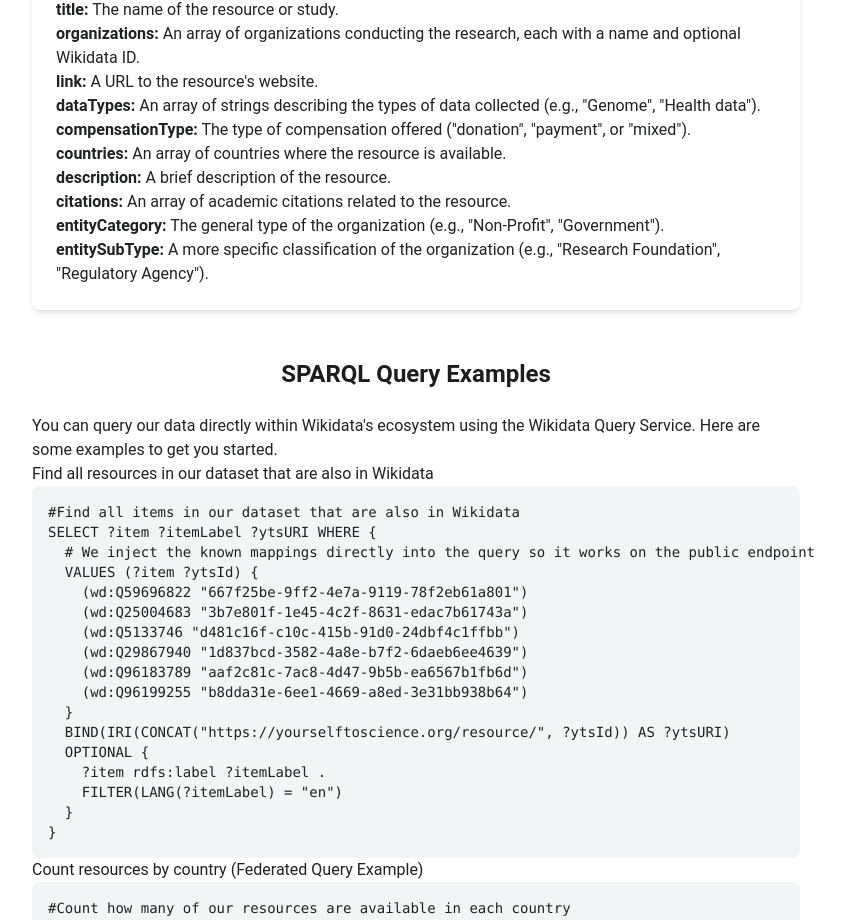
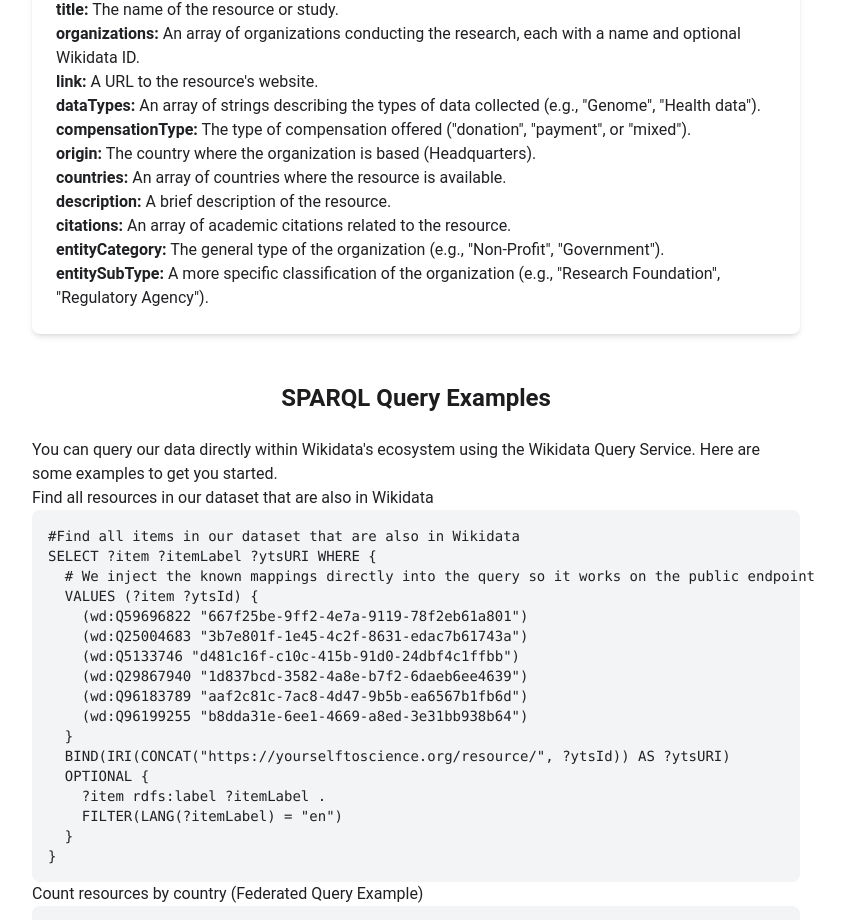
Before and after one commit to yourselftoscience/yourselftoscience.org, a Next.js app: page /data in a window 1280 px wide. Shown: the part 1572-2492 px from the top of the page, without its empty margins (224-1069 px from the left). Built offline with nearby package versions, Linux system fonts and the light colour scheme.

Commit message:
docs: Add 'origin' field to data resource documentation.

```diff
--- a/src/app/data/page.js
+++ b/src/app/data/page.js
@@ -234,6 +234,7 @@ ORDER BY DESC(?count)`;
                         <li><strong>link:</strong> A URL to the resource&apos;s website.</li>
                         <li><strong>dataTypes:</strong> An array of strings describing the types of data collected (e.g., &quot;Genome&quot;, &quot;Health data&quot;).</li>
                         <li><strong>compensationType:</strong> The type of compensation offered (&quot;donation&quot;, &quot;payment&quot;, or &quot;mixed&quot;).</li>
+                        <li><strong>origin:</strong> The country where the organization is based (Headquarters).</li>
                         <li><strong>countries:</strong> An array of countries where the resource is available.</li>
                         <li><strong>description:</strong> A brief description of the resource.</li>
                         <li><strong>citations:</strong> An array of academic citations related to the resource.</li>
```
